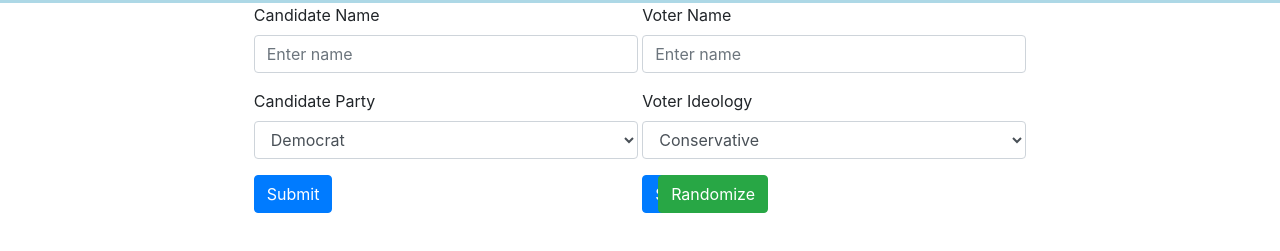
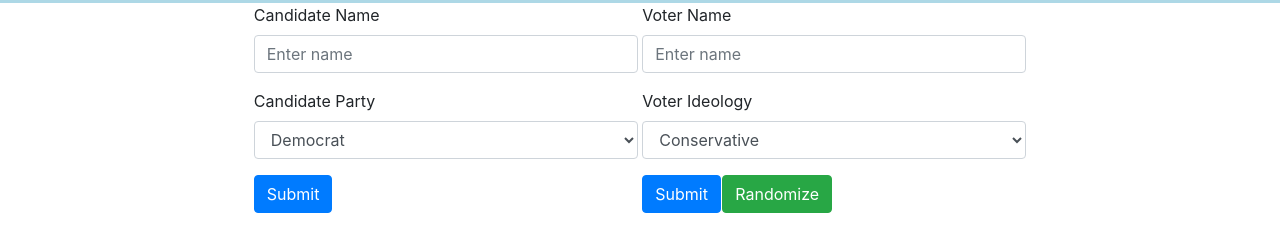
Before and after one commit to thaynamenezes/Voter-Project, a website: page index.html in a window 1280 px wide. Shown: the part 45-296 px from the top of the page. Drawn offline with nearby package versions, Linux system fonts and the light colour scheme.

Commit message:
Add more respectable styling to randomize-btn

```diff
--- a/index.html
+++ b/index.html
@@ -48,10 +48,8 @@
           </div>
           <button type="submit" class="btn btn-primary">Submit</button>
         </form>
-    </div>
-    <div id="randomize-div">
         <button id="randomize-btn" class="btn btn-success">Randomize</button>
-    </div>
+      </div>
   </div>
 
 
--- a/styles.css
+++ b/styles.css
@@ -17,12 +17,12 @@
   text-align: left;
 }
 
-#randomize-div {
-  width: 30%;
-  margin-left: 30%;
-  text-align: right;
+#voter-form {
+  position: relative;
 }
 
 #randomize-btn {
-  margin-top: -65px;
+  position: absolute;
+  bottom: 0;
+  left: 5rem;
 }
```
